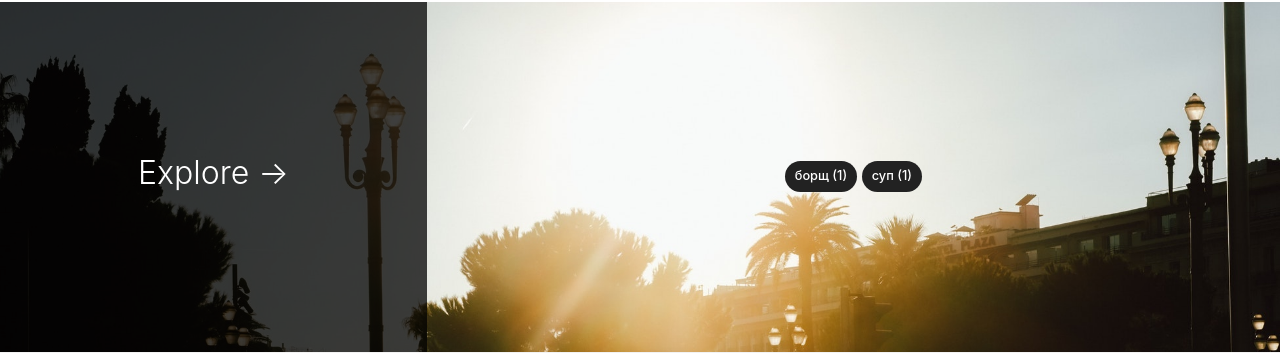
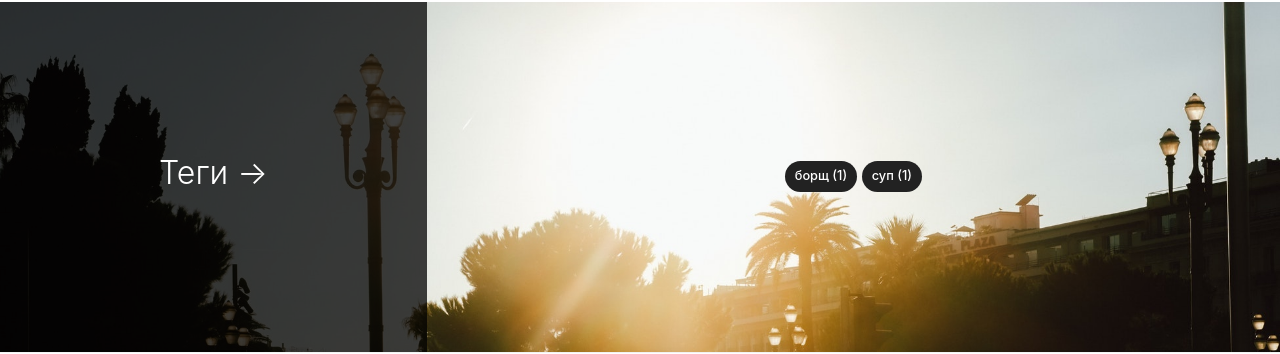
Before and after one commit to mdanshin-cooking/mdanshin-cooking.github.io, a Jekyll site: the page built from index.html, in a window 1280 px wide and 900 px high, scrolled down 535 px. Shown: the part 439-793 px from the top of the window. Built offline with Jekyll 4.4.1, drawn with Linux system fonts in a browser that asks for light colours; nearby versions of some CDN libraries; the list of posts is cut into pages by our own code.

Commit message:
Finish first configuration

```diff
--- a/_layouts/default.html
+++ b/_layouts/default.html
@@ -131,7 +131,7 @@
 	<div class="d-md-flex h-100">
 		<div class="col-md-4 transpdark align-self-center text-center h-100">
             <div class="d-md-flex align-items-center justify-content-center h-100">
-                <h2 class="d-md-block align-self-center py-1 font-weight-light">Explore <span class="d-none d-md-inline">→</span></h2>
+                <h2 class="d-md-block align-self-center py-1 font-weight-light">Теги <span class="d-none d-md-inline">→</span></h2>
             </div>
 		</div>
 		<div class="col-md-8 p-5 align-self-center text-center">
```
